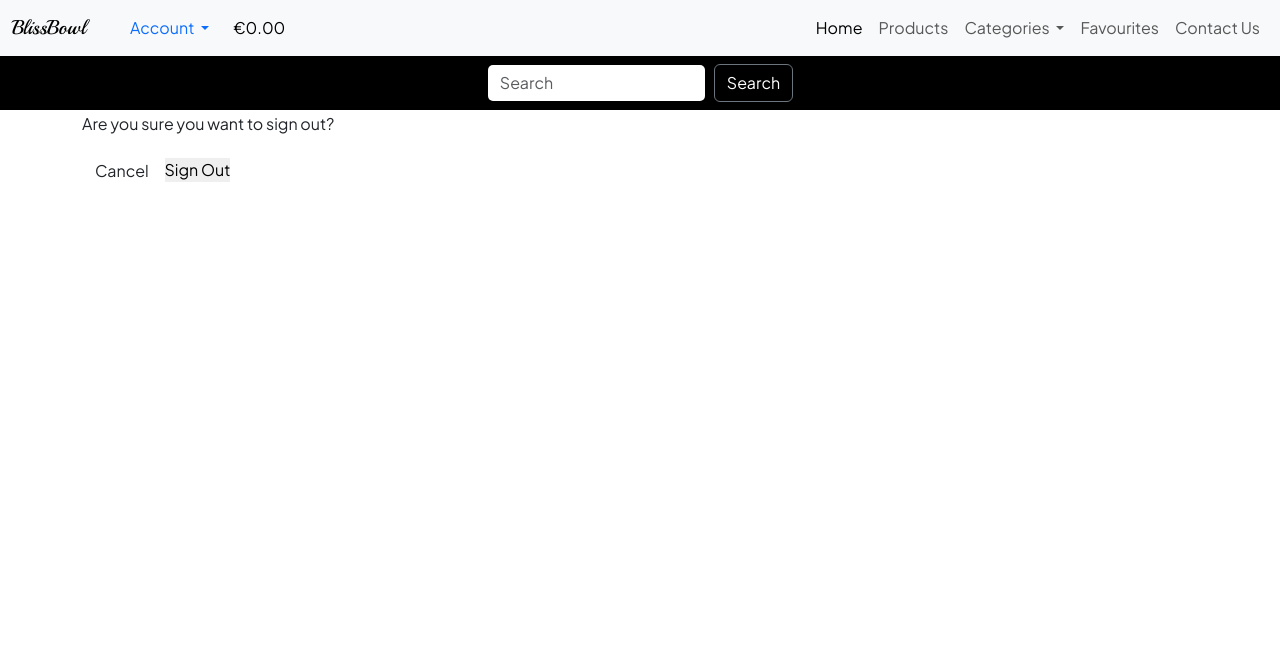
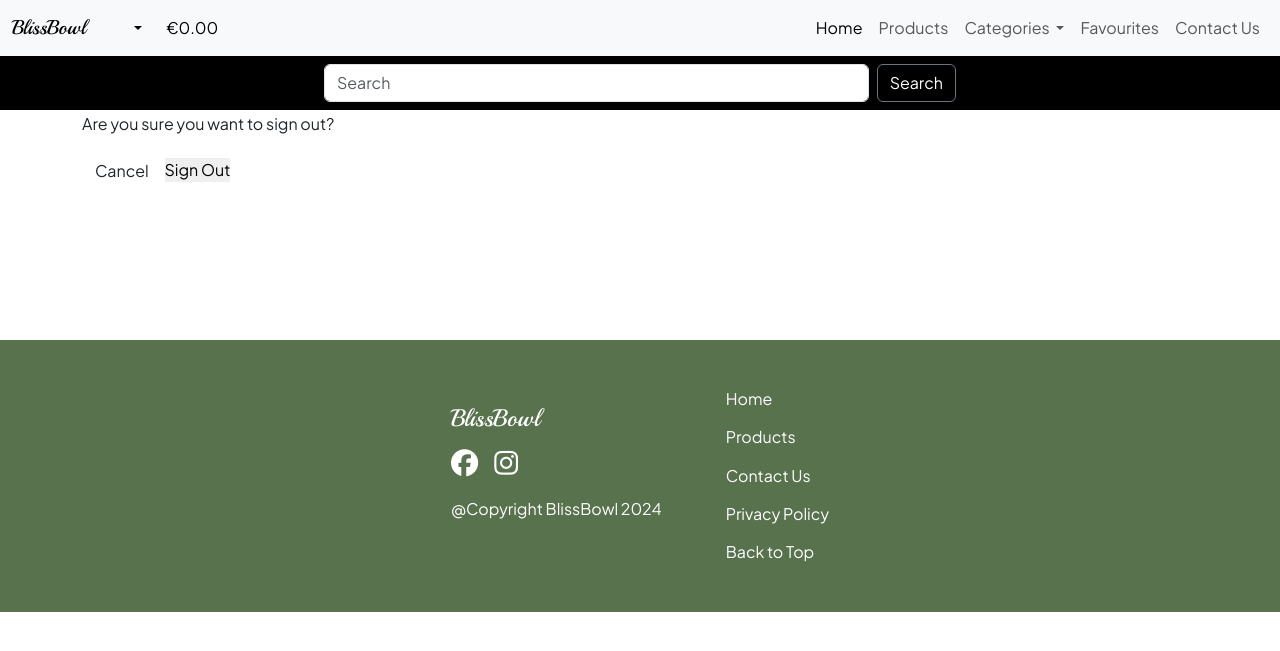
Before and after one commit to nataliiasolomchak21/blissbowl, a Django app: page /accounts/logout/ in a window 1280 px wide. Shown: the top 651 px of the page. Run offline with Django 3.2, Linux system fonts and the light colour scheme; a user stored in the database is signed in; some libraries are stand-ins or nearby versions.

Commit message:
Fix main section, add styling for footer and newsletter section

```diff
--- a/static/css/base.css
+++ b/static/css/base.css
@@ -35,10 +35,12 @@ a {
     text-decoration: none;
 }
 
-.search-box {
-    border-color: transparent;
+/* Styles logo */
+.logo-font-text {
+    font-family: 'Playball', cursive;
 }
 
+/* Styles hero section */
 .home {
     position: relative;
     top: 50px;
@@ -46,35 +48,36 @@ a {
     background-size: cover;
     display: flex;
     flex-direction: column;
-    justify-content: flex-start;
-    align-items: flex-start;
-    padding: 2rem;
+    padding: 1.8rem;
     width: 100%;
     height: 50vh;
 }
 
 .home .home-text {
-    margin-top: 4rem;
-    padding: .5rem;
-    min-width: 10rem;
+    margin-top: 5rem;
 }
 
 .home-text h1 {
     font-size: 1.5rem;
-    font-weight: 600;
+    margin-bottom: .7rem;
+    font-weight: 700;
 }
 
-.logo-font-text {
-    font-family: 'Playball', cursive;
+.home-text p {
+    font-size: 1rem;
+    font-weight: 500;
 }
 
+/* Styles sections */
 .categories,
 .products,
-.testimonials {
+.testimonials,
+.newsletter {
     position: relative;
     top: 50px;
 }
 
+/* Styles cards in category section */
 .category-card {
     width: 100%;
     height: 4rem;
@@ -159,7 +162,7 @@ a {
 }
 
 .details-btn {
-    width: 12rem;
+    width: 10rem;
     height: 2.5rem;
     font-weight: 500;
     border-radius: .5rem;
@@ -169,20 +172,67 @@ a {
     text-align: center;
 }
 
+/* Styles newsletter section */
+.newsletter-box {
+    padding-left: 2rem;
+    padding-right: 2rem;
+}
+
+/* Styles footer */
+.footer {
+    position: relative;
+    top: 150px;
+    background-color: #57724C;
+    bottom: 0;
+}
+
+.logo-footer {
+    font-size: 1.5rem;
+}
+
+#social-media,
+#main-links {
+    list-style-type: none;
+    padding: 2rem;
+}
+
+#social-media a,
+#main-links a {
+    color: #fff;
+}
+
+#main-links li,
+#social-media li {
+    margin-top: .9rem;
+}
+
+.social-media-links i {
+    font-size: 1.7rem;
+    margin-bottom: 1rem;
+}
+
+/* Media queries */
+@media (min-width: 768px) {
+    .home-text h1 {
+        font-size: 1.8rem;
+    }
+
+    .home-text p {
+        font-size: 1.3rem;
+        max-width: 30rem;
+    }
+}
+
 @media (min-width: 992px) {
     .navbar-box {
         justify-content: flex-end !important;
     }
 
-    .category-body {
-        width: 17rem;
-        flex-direction: row;
-        flex-wrap: wrap;
+    .home-text h1 {
+        font-size: 2.5rem;
     }
 
-    .details-btn {
-        width: 10rem;
+    .category-card {
+        width: 17rem;
     }
-
-
 }
--- a/templates/base.html
+++ b/templates/base.html
@@ -52,10 +52,9 @@
               <div class="container d-flex flex-wrap ml-auto">
                   <ul class="nav">
                       <li class="nav-item dropdown">
-                          <a class="nav-link dropdown-toggle" href="#" role="button" data-bs-toggle="dropdown"
+                          <a class="nav-link dropdown-toggle text-black" href="#" role="button" data-bs-toggle="dropdown"
                               aria-expanded="false">
-                              Account
-                          </a>
+                              <iconify-icon icon="ph:user" width="24" height="24" class="text-black mx-auto"></iconify-icon>                          </a>
                           <ul class="dropdown-menu">
                               {% if request.user.is_authenticated %}
                               {% if request.user.is_superuser %}
@@ -107,9 +106,9 @@
           </div>
       </div>
   </nav>
-
+  <!-- Search box -->
     <div class="container-fluid d-flex flex-wrap justify-content-center align-items-center p-2 bg-black">
-      <form class="col-12 col-lg-auto mb-3 mb-lg-0 d-flex" role="search">
+      <form class="col-12 col-lg-6 mb-lg-0 d-flex" role="search">
         <input class="form-control me-2 search-box" type="search" placeholder="Search" aria-label="Search">
         <button class="btn btn-secondary bg-black" type="submit">Search</button>
       </form>
@@ -130,7 +129,28 @@
   <!-- Postload Js -->
   {% block postloadjs %}
   {% endblock %}
-  <footer></footer>
+  <footer class="footer d-flex justify-content-center align-items-center">
+    <!-- The code for social media icons is taken from Code Institute's Love Running Project -->
+    <ul id="social-media">
+      <a class="logo-font-text text-white logo-footer" href="#">BlissBowl</a>
+      <div class="social-media-links d-flex gap-3">
+      <li><a href="https://facebook.com" target="_blank" rel="noopener"
+              aria-label="Visit our Facebook page(open in a new tab)"><i class="fa-brands fa-facebook text-white"></i></a>
+      </li>
+      <li><a href="https://instagram.com" target="_blank" rel="noopener"
+              aria-label="Visit our Instagram page(open in a new tab)"><i class="fa-brands fa-instagram text-white"></i></a>
+      </li>
+    </div>
+      <p class="text-white mt-1">@Copyright BlissBowl 2024</p>
+  </ul>
+    <ul id="main-links">
+      <li><a href="">Home</a>
+      <li><a href="">Products</a>
+      <li><a href="">Contact Us</a>
+      <li><a href="">Privacy Policy</a>
+      <li><a href="">Back to Top</a>
+  </ul>
+  </footer>
 </body>
 
 </html>
```
Also changed, not shown: homepage/templates/homepage/index.html (+52 -64 lines), static/media/hero-image.jpg.
